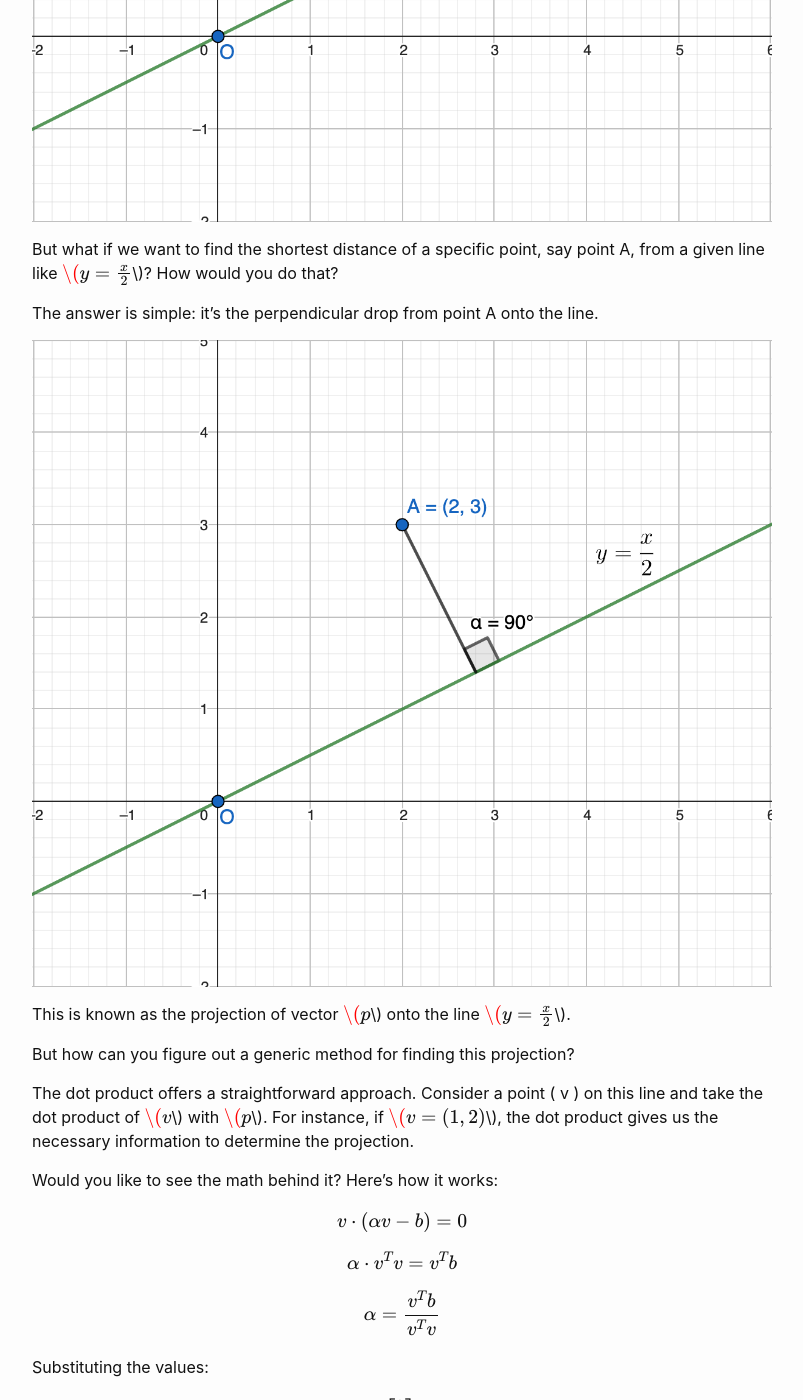
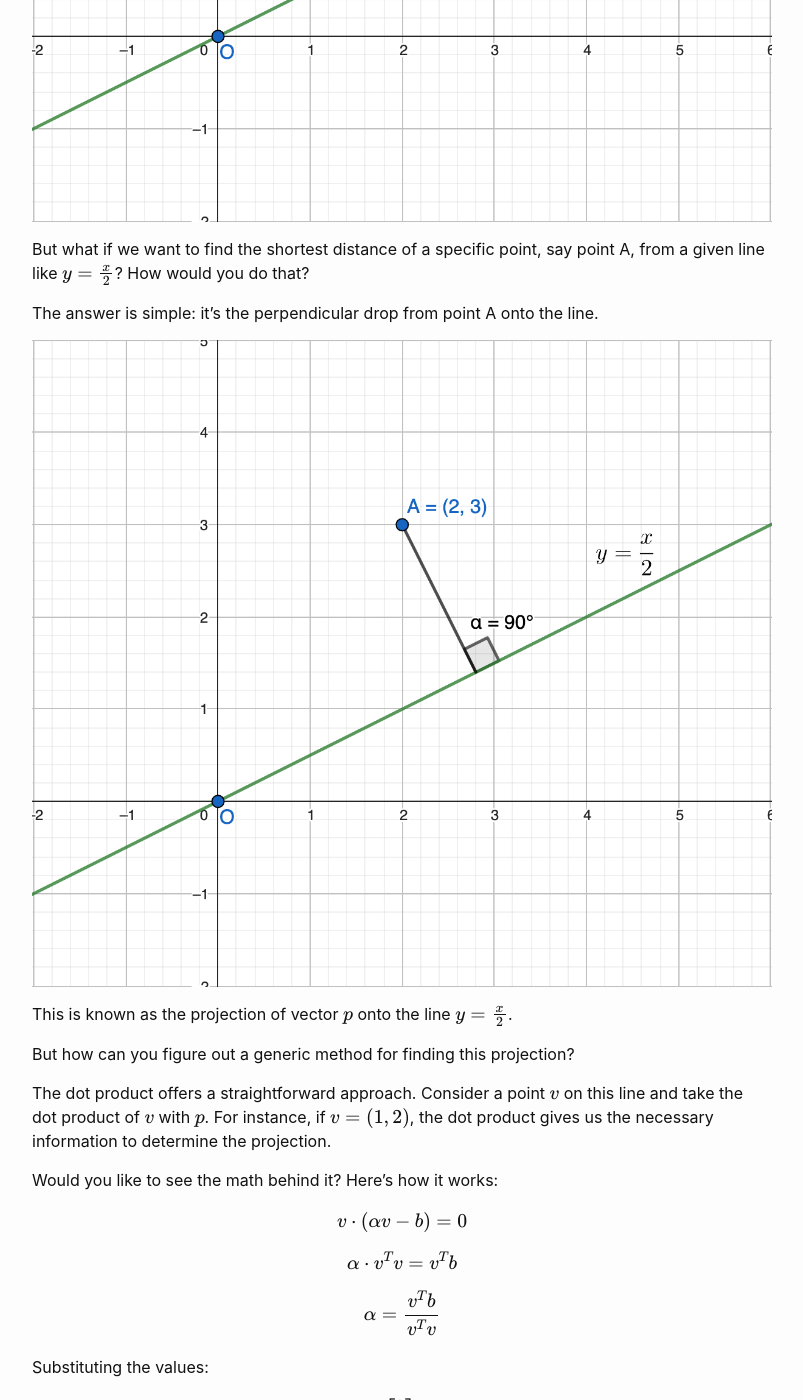
Before and after one commit to sudarshansudarshan/cs503, a Jekyll site: the page built from Galaxy.md, in a window 1280 px wide and 1400 px high, scrolled down 3070 px. Shown: the whole window, without its empty margins (238-1041 px from the left). Built offline with Jekyll 4.4.1, drawn with Linux system fonts in a browser that asks for light colours; formulas are drawn with MathJax 3; some of the changed text lies outside the part shown.

Commit message:
Update Galaxy.md

```diff
--- a/Galaxy.md
+++ b/Galaxy.md
@@ -41,17 +41,17 @@ Now, let's shift our focus to the concept of projection. Observe the following g
 
 ![Points Lying Close to a Plane](/machinelearning/assets/images/image2.png)
 
-But what if we want to find the shortest distance of a specific point, say point A, from a given line like $$\( y = \frac{x}{2} \)$$? How would you do that?
+But what if we want to find the shortest distance of a specific point, say point A, from a given line like $$ y = \frac{x}{2} $$? How would you do that?
 
 The answer is simple: it's the perpendicular drop from point A onto the line.
 
 ![Perpendicular Drop from Point A to the Line](/machinelearning/assets/images/image3.png)
 
-This is known as the projection of vector $$\( p \)$$ onto the line $$\( y = \frac{x}{2} \)$$.
+This is known as the projection of vector $$ p $$ onto the line $$ y = \frac{x}{2} $$.
 
 But how can you figure out a generic method for finding this projection?
 
-The dot product offers a straightforward approach. Consider a point \( v \) on this line and take the dot product of $$\( v \)$$ with $$\( p \)$$. For instance, if $$\( v = (1, 2) \)$$, the dot product gives us the necessary information to determine the projection.
+The dot product offers a straightforward approach. Consider a point $$ v $$ on this line and take the dot product of $$ v $$ with $$ p $$. For instance, if $$ v = (1, 2) $$, the dot product gives us the necessary information to determine the projection.
 
 Would you like to see the math behind it? Here's how it works:
 
@@ -73,7 +73,7 @@ $$
 \alpha = \frac{\begin{bmatrix} 2 & 1 \end{bmatrix} \begin{bmatrix} 2 \\ 3 \end{bmatrix}}{\begin{bmatrix} 2 & 1 \end{bmatrix} \begin{bmatrix} 2 \\ 1 \end{bmatrix}} = \frac{7}{5} = 1.4
 $$
 
-So, the projection of point A onto the line $$\( y \)$$ is given by:
+So, the projection of point A onto the line $$ y $$ is given by:
 
 $$
 B = (\alpha \cdot 2, \alpha \cdot 1) = (2.8, 1.4)
@@ -89,7 +89,7 @@ $$
 A(A \cdot \bar{x} - b) = 0
 $$
 
-To solve for $$\( \bar{x} \)$$, we rearrange it as:
+To solve for $$ \bar{x} $$, we rearrange it as:
 
 $$
 A^T A \bar{x} = A^T b
```
Also changed, not shown: other parts of Galaxy.md (+9 -0 lines).
